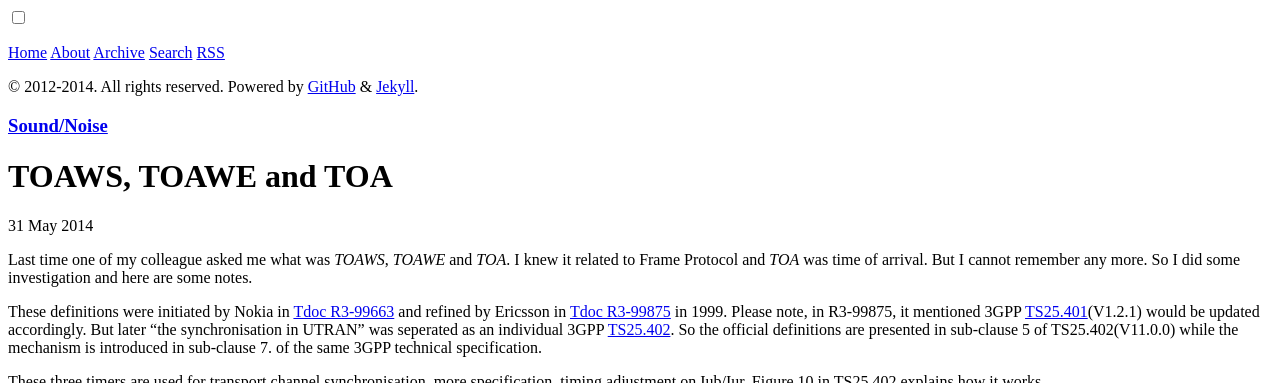
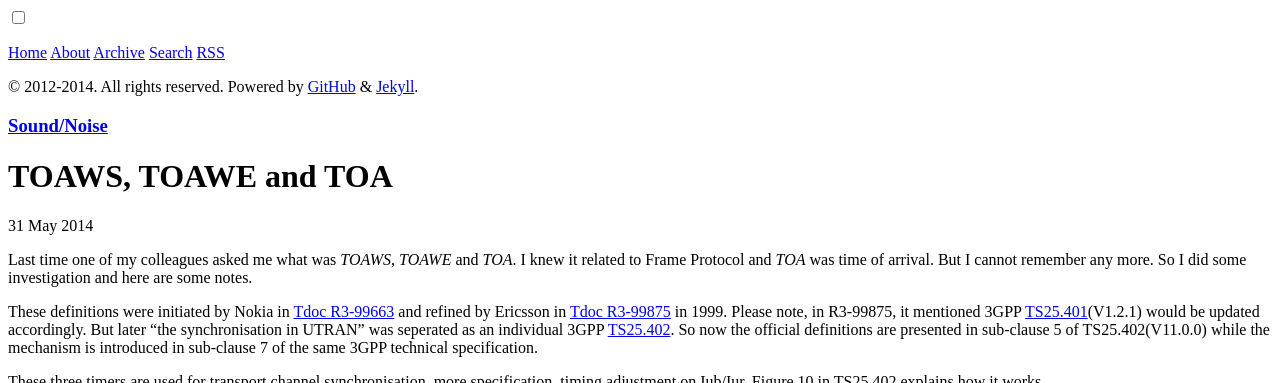
Before and after one commit to happybit/happybit.github.io, a Jekyll site: the page built from _posts/2014-05-31-toaws-toawe-and-toa.markdown, in a window 1280 px wide, cut to the strip 0-383 px from the top of the page. Built offline with Jekyll 4.4.1, drawn with Linux system fonts in a browser that asks for light colours; Markdown is read by kramdown in place of the engine named in the settings; comment, search, counter and statistics services are not loaded.

Commit message:
minor change

```diff
--- a/_posts/2014-05-31-toaws-toawe-and-toa.markdown
+++ b/_posts/2014-05-31-toaws-toawe-and-toa.markdown
@@ -6,11 +6,11 @@
 categories: Radioaccess
 ---
 
-Last time one of my colleague asked me what was *TOAWS*, *TOAWE* and *TOA*. I knew it related to Frame Protocol and *TOA* was time of arrival. But I cannot remember any more. So I did some investigation and here are some notes.
+Last time one of my colleagues asked me what was *TOAWS*, *TOAWE* and *TOA*. I knew it related to Frame Protocol and *TOA* was time of arrival. But I cannot remember any more. So I did some investigation and here are some notes.
 
 <!--more-->
 
-These definitions were initiated by Nokia in [Tdoc R3-99663](http://www.3gpp.org/ftp/tsg_ran/WG3_Iu/TSGR3_05/docs/Zips/R3-99663.zip) and refined by Ericsson in [Tdoc R3-99875](http://www.3gpp.org/ftp/tsg_ran/WG3_Iu/TSGR3_06/docs/Pdfs/r3-99875.pdf) in 1999. Please note, in R3-99875, it mentioned 3GPP [TS25.401](http://www.3gpp.org/DynaReport/25401.htm)(V1.2.1) would be updated accordingly. But later "the synchronisation in UTRAN" was seperated as an individual 3GPP [TS25.402](http://www.3gpp.org/DynaReport/25402.htm). So the official definitions are presented in sub-clause 5 of TS25.402(V11.0.0) while the mechanism is introduced in sub-clause 7. of the same 3GPP technical specification.
+These definitions were initiated by Nokia in [Tdoc R3-99663](http://www.3gpp.org/ftp/tsg_ran/WG3_Iu/TSGR3_05/docs/Zips/R3-99663.zip) and refined by Ericsson in [Tdoc R3-99875](http://www.3gpp.org/ftp/tsg_ran/WG3_Iu/TSGR3_06/docs/Pdfs/r3-99875.pdf) in 1999. Please note, in R3-99875, it mentioned 3GPP [TS25.401](http://www.3gpp.org/DynaReport/25401.htm)(V1.2.1) would be updated accordingly. But later "the synchronisation in UTRAN" was seperated as an individual 3GPP [TS25.402](http://www.3gpp.org/DynaReport/25402.htm). So now the official definitions are presented in sub-clause 5 of TS25.402(V11.0.0) while the mechanism is introduced in sub-clause 7 of the same 3GPP technical specification.
 
 These three timers are used for transport channel synchronisation, more specification, timing adjustment on Iub/Iur. Figure 10 in TS25.402 explains how it works.
 
```
